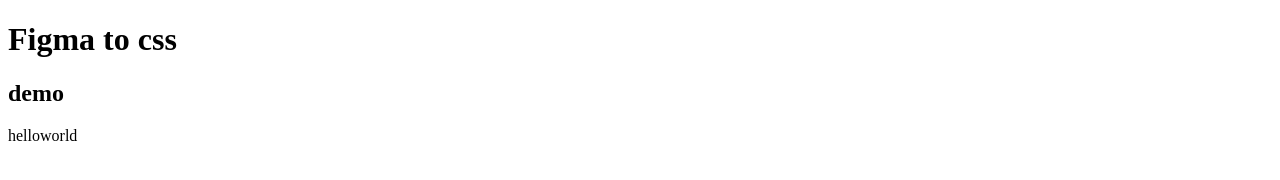
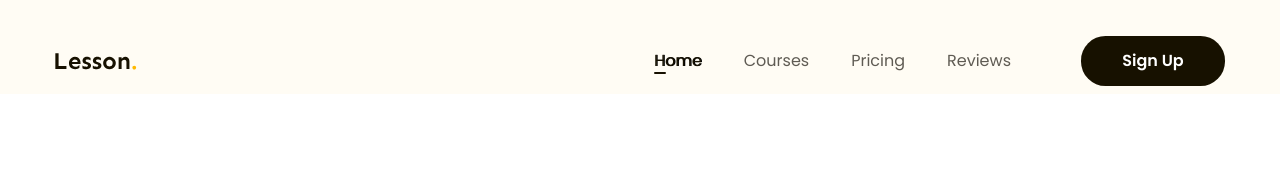
Before and after one commit to H1euBanXoi/Figma-1stProject, a plain HTML site: page index.html in a window 1280 px wide. Shown: the top 180 px of the page. Drawn offline with Linux system fonts and the light colour scheme.

Commit message:
p3 header

```diff
--- a/assets/css/style.css
+++ b/assets/css/style.css
@@ -5,5 +5,76 @@ html{
     font-size: 62.5%;
 }
 body{
-    font-size: 16px;
+    font-size: 1.6rem;
+    font-family: "Poppins", sans-serif;
 }
+/* ============common============ */
+a{
+    text-decoration: none;
+}
+.btn{
+    display: inline-block;
+    padding:0 16px;
+    min-width: 118px;
+    line-height: 50px;
+    font-size: 1.6rem;
+    font-weight: 600;
+    color: #FFFFFF;
+    text-align: center;
+    border-radius: 24.5px;
+    background-color: #171100;
+;
+}
+.main-content{
+    width: 1170px;
+    max-width: calc(100% - 24px);
+    margin-left: auto;
+    margin-right: auto;
+}
+/* ==============header=========== */
+.header{
+    background:#FFFCF4;
+}
+.header.fixed{
+    position: sticky;
+    top: -28px;
+}
+.header .body{
+    display: flex;
+    align-items: center;
+    padding: 36px 0 8px;
+}
+.nav ul{
+    display: flex;
+}
+.nav{
+    margin-left: auto;
+}
+.nav a{
+    position: relative;
+    color: #5F5B53;    ;
+    font-size: 1.6rem;
+    padding: 8px 21px;
+}
+.nav li.active a,
+.nav a:hover{
+    color: #171100;
+    text-shadow: 1px 0 0 #000;
+}
+.nav li.active a::after{
+    position: absolute;
+    left: 21px;
+    bottom: 6px;
+    display: block;
+    content:"";
+    width: 12px;
+    height: 2px;
+    border-radius: 1px;
+    background:#171100;
+}
+.btn-sign-up{
+    min-width: 144px;
+}
+.header .action{
+    margin-left: 49px;
+}
--- a/index.html
+++ b/index.html
@@ -5,14 +5,34 @@
     <meta name="viewport" content="width=device-width, initial-scale=1.0">
     <title>Document</title>
     <!-- Reset -->
-    <!-- <link rel="stylesheet" href="./assets/css/reset.css"> -->
-
+    <link rel="stylesheet" href="./assets/css/reset.css">
+    <!-- embed fonts -->
+    <link rel="preconnect" href="https://fonts.googleapis.com">
+    <link rel="preconnect" href="https://fonts.gstatic.com" crossorigin>
+    <link href="https://fonts.googleapis.com/css2?family=Poppins:ital,wght@0,400;0,500;0,600;0,700;1,400;1,600&family=Sen:wght@700&display=swap" rel="stylesheet">
     <!-- style -->
     <link rel="stylesheet" href="./assets/css/style.css">
 </head>
-<body>
-    <h1>Figma to css</h1>
-    <h2>demo</h2>
-    <p>helloworld</p>
+<body style="height: 10000px;">
+   <!-- header -->
+   <header class="header fixed">
+    <div class="main-content">
+        <div class="body">
+            <!-- logo -->
+            <img src="./assets/img/logo.svg" alt="Lesson." class="logo">
+            <!-- nav -->
+            <nav class="nav">
+                <ul>
+                    <li class="active"><a href="#!">Home</a></li>
+                    <li><a href="#!">Courses</a></li>
+                    <li><a href="#!">Pricing</a></li>
+                    <li><a href="#!">Reviews</a></li>
+                </ul>
+            </nav>
+            <!-- btn action -->
+            <div class="action"><a href="#!" class="btn btn-sign-up">Sign Up</a></div>
+        </div>
+    </div>
+   </header>
 </body>
 </html>
```
Also changed, not shown: assets/img/logo.svg (added).
